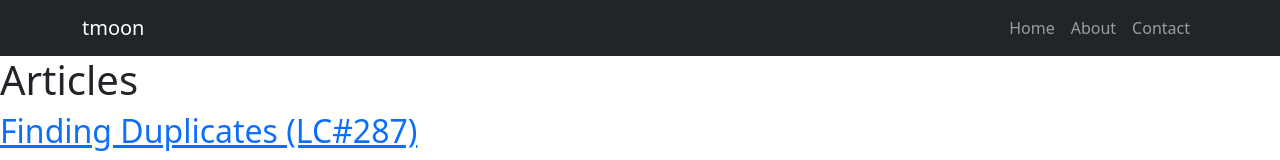
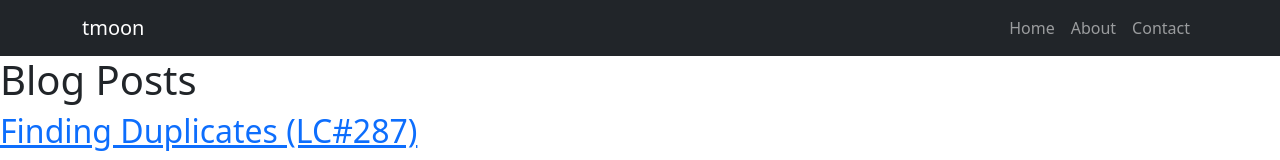
Before and after one commit to timhgmoon/blog, a Gatsby site: page / in a window 1280 px wide. Shown: the top 160 px of the page. Built offline with nearby package versions, Linux system fonts and the light colour scheme; Gatsby itself is replaced by a stand-in of ours.

Commit message:
server build not working again, attempt to fix

```diff
--- a/src/pages/1.js
+++ b/src/pages/1.js
@@ -1,6 +1,6 @@
-import * as React from "react"
-import Code from '../components/Code'
-import ArticleLayout from '../components/LCLayout'
+import * as React from "react";
+import Code from '../components/Code';
+import ArticleLayout from '../components/LCLayout';
 
 
 const Page1 = () => {
--- a/src/pages/2.js
+++ b/src/pages/2.js
@@ -1,5 +1,4 @@
-import * as React from "react"
-import Code from '../components/Code'
+import * as React from "react";
 
 
 const Page2 = () => {
--- a/src/pages/index.js
+++ b/src/pages/index.js
@@ -30,7 +30,7 @@ const IndexPage = () => {
         Tim's Blog
       </title>
       <MyNav></MyNav>
-      <h1>Articles</h1>
+      <h1>Blog Posts</h1>
       <Blogs articles= {currentArticles}></Blogs>
 
       <Paginate articlesPerPage={articlesPerPage} total={articles.length} pag={pag}></Paginate>
```
